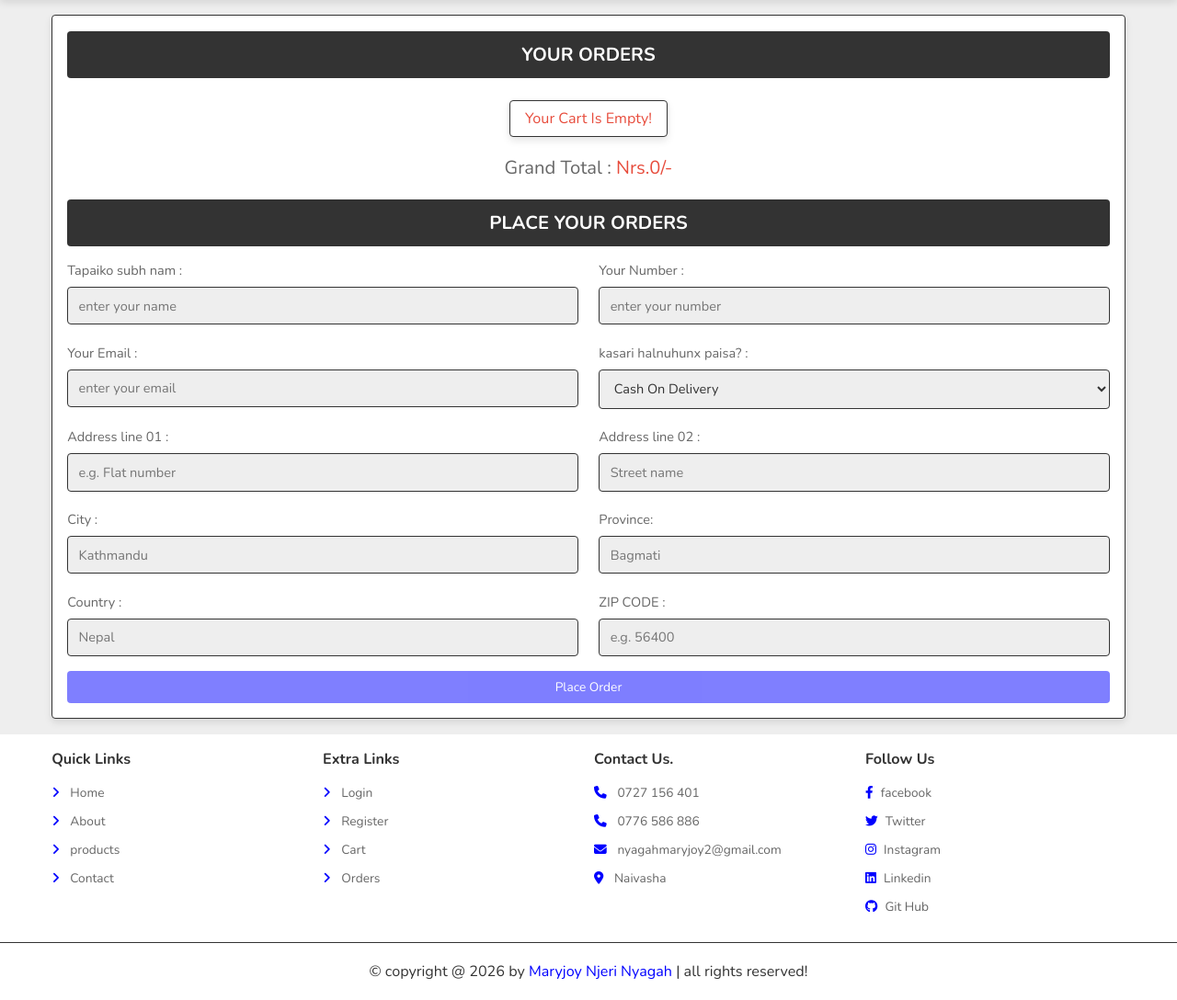
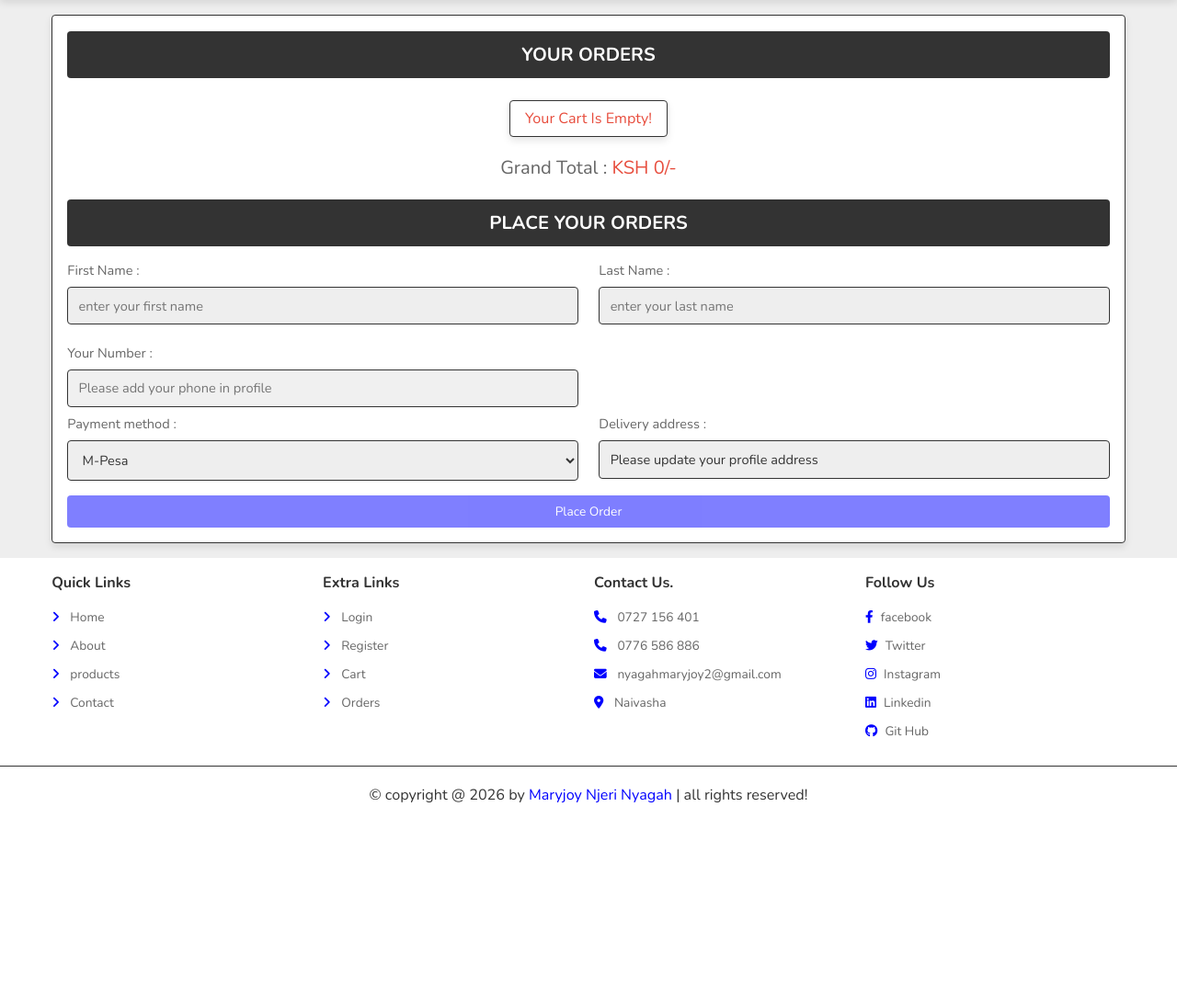
Before and after one commit to nyagahmaryjoy2/e-commerce-website-for-sale-of-car-spare-parts, a PHP site: page /checkout.php in a window 1280 px wide. Shown: the part 59-1147 px from the top of the page at 92% size. After the commit the page ends 932 px from the top, so only its background shows below. Run offline with PHP 8.4, Linux system fonts and the light colour scheme; the visitor is signed in with stand-in values (Sample User, id 1); data that the repository does not hold is empty; some libraries are stand-ins or nearby versions.

Commit message:
EE-commerceWebsite
Final Commit

```diff
--- a/Maryjoy/project/admin/placed_orders.php
+++ b/Maryjoy/project/admin/placed_orders.php
@@ -63,6 +63,7 @@ if(isset($_GET['delete'])){
       <p> Number : <span><?= $fetch_orders['number']; ?></span> </p>
       <p> Address : <span><?= $fetch_orders['address']; ?></span> </p>
       <p> Total products : <span><?= $fetch_orders['total_products']; ?></span> </p>
+      <p> Total items : <span><?= $fetch_orders['total_items']; ?></span> </p>
       <p> Total price : <span>KSH.<?= $fetch_orders['total_price']; ?>/-</span> </p>
       <p> Payment method : <span><?= $fetch_orders['method']; ?></span> </p>
       <form action="" method="post">
--- a/Maryjoy/project/admin/users_accounts.php
+++ b/Maryjoy/project/admin/users_accounts.php
@@ -58,8 +58,12 @@ if(isset($_GET['delete'])){
    ?>
    <div class="box">
       <p> User id : <span><?= $fetch_accounts['id']; ?></span> </p>
+      <p> First Name : <span><?= $fetch_accounts['first_name']; ?></span> </p>
+      <p> Last Name : <span><?= $fetch_accounts['last_name']; ?></span> </p>
       <p> Username : <span><?= $fetch_accounts['name']; ?></span> </p>
       <p> Email : <span><?= $fetch_accounts['email']; ?></span> </p>
+      <p> Phone : <span><?= $fetch_accounts['phone']; ?></span> </p>
+      <p> Address : <span><?= $fetch_accounts['address']; ?></span> </p>
       <a href="users_accounts.php?delete=<?= $fetch_accounts['id']; ?>" onclick="return confirm('delete this account? the user related information will also be delete!')" class="delete-btn">delete</a>
    </div>
    <?php
--- a/Maryjoy/project/cart.php
+++ b/Maryjoy/project/cart.php
@@ -72,11 +72,11 @@ if(isset($_POST['update_qty'])){
       <img src="uploaded_img/<?= $fetch_cart['image']; ?>" alt="">
       <div class="name"><?= $fetch_cart['name']; ?></div>
       <div class="flex">
-         <div class="price">Nrs.<?= $fetch_cart['price']; ?>/-</div>
+         <div class="price">KSH <?= $fetch_cart['price']; ?>/-</div>
          <input type="number" name="qty" class="qty" min="1" max="99" onkeypress="if(this.value.length == 2) return false;" value="<?= $fetch_cart['quantity']; ?>">
          <button type="submit" class="fas fa-edit" name="update_qty"></button>
       </div>
-      <div class="sub-total"> Sub Total : <span>$<?= $sub_total = ($fetch_cart['price'] * $fetch_cart['quantity']); ?>/-</span> </div>
+      <div class="sub-total"> Sub Total : <span>KSH <?= $sub_total = ($fetch_cart['price'] * $fetch_cart['quantity']); ?>/-</span> </div>
       <input type="submit" value="delete item" onclick="return confirm('delete this from cart?');" class="delete-btn" name="delete">
    </form>
    <?php
@@ -89,7 +89,7 @@ if(isset($_POST['update_qty'])){
    </div>
 
    <div class="cart-total">
-      <p>Grand Total : <span>Nrs.<?= $grand_total; ?>/-</span></p>
+      <p>Grand Total : <span>KSH.<?= $grand_total; ?>/-</span></p>
       <a href="shop.php" class="option-btn">Continue Shopping.</a>
       <a href="cart.php?delete_all" class="delete-btn <?= ($grand_total > 1)?'':'disabled'; ?>" onclick="return confirm('delete all from cart?');">Delete All Items ?</a>
       <a href="checkout.php" class="btn <?= ($grand_total > 1)?'':'disabled'; ?>">Proceed to Checkout.</a>
--- a/Maryjoy/project/checkout.php
+++ b/Maryjoy/project/checkout.php
@@ -11,18 +11,23 @@ if(isset($_SESSION['user_id'])){
    header('location:user_login.php');
 };
 
+$select_profile = $conn->prepare("SELECT * FROM `users` WHERE id = ?");
+$select_profile->execute([$user_id]);
+$fetch_profile = $select_profile->fetch(PDO::FETCH_ASSOC);
+
 if(isset($_POST['order'])){
 
-   $name = $_POST['name'];
-   $name = filter_var($name, FILTER_SANITIZE_STRING);
-   $number = $_POST['number'];
+   $first_name = $_POST['first_name'];
+   $first_name = filter_var($first_name, FILTER_SANITIZE_STRING);
+   $last_name = $_POST['last_name'];
+   $last_name = filter_var($last_name, FILTER_SANITIZE_STRING);
+   $name = $first_name . ' ' . $last_name;
+   $number = trim($_POST['number']);
    $number = filter_var($number, FILTER_SANITIZE_STRING);
-   $email = $_POST['email'];
-   $email = filter_var($email, FILTER_SANITIZE_STRING);
-   $method = $_POST['method'];
-   $method = filter_var($method, FILTER_SANITIZE_STRING);
-   $address = 'flat no. '. $_POST['flat'] .', '. $_POST['street'] .', '. $_POST['city'] .', '. $_POST['state'] .', '. $_POST['country'] .' - '. $_POST['pin_code'];
-   $address = filter_var($address, FILTER_SANITIZE_STRING);
+   $email = $fetch_profile['email']; // from profile
+   $method = $_POST['method'] ?? 'cash';
+   $method = in_array($method, ['mpesa','cash']) ? $method : 'cash';
+   $address = $fetch_profile['address'];
    $total_products = $_POST['total_products'];
    $total_price = $_POST['total_price'];
 
@@ -31,13 +36,34 @@ if(isset($_POST['order'])){
 
    if($check_cart->rowCount() > 0){
 
-      $insert_order = $conn->prepare("INSERT INTO `orders`(user_id, name, number, email, method, address, total_products, total_price) VALUES(?,?,?,?,?,?,?,?)");
-      $insert_order->execute([$user_id, $name, $number, $email, $method, $address, $total_products, $total_price]);
-
-      $delete_cart = $conn->prepare("DELETE FROM `cart` WHERE user_id = ?");
-      $delete_cart->execute([$user_id]);
-
-      $message[] = 'order placed successfully!';
+      if(empty($address)){
+         $message[] = 'Please add your delivery address in your profile before placing the order.';
+      } elseif($method === 'mpesa' && empty($fetch_profile['phone'])){
+         $message[] = 'Please add your phone number in your profile before paying with M-Pesa.';
+      } elseif(empty($message)) {
+         if($method === 'mpesa'){
+            $number = $fetch_profile['phone'];
+            include 'mpesa.php';
+            $payment_result = initiate_mpesa_payment($number, $total_price);
+            if($payment_result['success']){
+               $insert_order = $conn->prepare("INSERT INTO `orders`(user_id, name, number, email, method, address, total_products, total_price, total_items, payment_status) VALUES(?,?,?,?,?,?,?,?,?,?)");
+               $insert_order->execute([$user_id, $name, $number, $email, $method, $address, $total_products, $total_price, $_POST['total_items'], 'pending']);
+               $order_id = $conn->lastInsertId();
+               $conn->prepare("UPDATE `orders` SET checkout_request_id = ? WHERE id = ?")->execute([$payment_result['checkoutRequestId'], $order_id]);
+               $delete_cart = $conn->prepare("DELETE FROM `cart` WHERE user_id = ?");
+               $delete_cart->execute([$user_id]);
+               $message[] = 'M-Pesa payment initiated. Please complete payment on your phone. Order will be confirmed upon successful payment.';
+            } else {
+               $message[] = 'Failed to initiate M-Pesa payment: ' . $payment_result['error'];
+            }
+         } else {
+            $insert_order = $conn->prepare("INSERT INTO `orders`(user_id, name, number, email, method, address, total_products, total_price, total_items, payment_status) VALUES(?,?,?,?,?,?,?,?,?,?)");
+            $insert_order->execute([$user_id, $name, $number, $email, $method, $address, $total_products, $total_price, $_POST['total_items'], 'pending']);
+            $delete_cart = $conn->prepare("DELETE FROM `cart` WHERE user_id = ?");
+            $delete_cart->execute([$user_id]);
+            $message[] = 'Cash order placed successfully. Please prepare payment on delivery.';
+         }
+      }
    }else{
       $message[] = 'your cart is empty';
    }
@@ -74,6 +100,7 @@ if(isset($_POST['order'])){
       <div class="display-orders">
       <?php
          $grand_total = 0;
+         $total_items = 0;
          $cart_items[] = '';
          $select_cart = $conn->prepare("SELECT * FROM `cart` WHERE user_id = ?");
          $select_cart->execute([$user_id]);
@@ -82,8 +109,9 @@ if(isset($_POST['order'])){
                $cart_items[] = $fetch_cart['name'].' ('.$fetch_cart['price'].' x '. $fetch_cart['quantity'].') - ';
                $total_products = implode($cart_items);
                $grand_total += ($fetch_cart['price'] * $fetch_cart['quantity']);
+               $total_items += $fetch_cart['quantity'];
       ?>
-         <p> <?= $fetch_cart['name']; ?> <span>(<?= '$'.$fetch_cart['price'].'/- x '. $fetch_cart['quantity']; ?>)</span> </p>
+               <p> <?= $fetch_cart['name']; ?> <span>(<?= 'KSH '.$fetch_cart['price'].'/- x '. $fetch_cart['quantity']; ?>)</span> </p>
       <?php
             }
          }else{
@@ -92,56 +120,38 @@ if(isset($_POST['order'])){
       ?>
          <input type="hidden" name="total_products" value="<?= $total_products; ?>">
          <input type="hidden" name="total_price" value="<?= $grand_total; ?>" value="">
-         <div class="grand-total">Grand Total : <span>Nrs.<?= $grand_total; ?>/-</span></div>
+         <input type="hidden" name="total_items" value="<?= $total_items; ?>">
+         <div class="grand-total">Grand Total : <span>KSH <?= $grand_total; ?>/-</span></div>
       </div>
 
       <h3>place your orders</h3>
 
       <div class="flex">
          <div class="inputBox">
-            <span>Tapaiko subh nam :</span>
-            <input type="text" name="name" placeholder="enter your name" class="box" maxlength="20" required>
+            <span>First Name :</span>
+            <input type="text" name="first_name" placeholder="enter your first name" class="box" maxlength="20" value="<?= $fetch_profile['first_name']; ?>" required>
+         </div>
+         <div class="inputBox">
+            <span>Last Name :</span>
+            <input type="text" name="last_name" placeholder="enter your last name" class="box" maxlength="20" value="<?= $fetch_profile['last_name']; ?>" required>
          </div>
          <div class="inputBox">
             <span>Your Number :</span>
-            <input type="number" name="number" placeholder="enter your number" class="box" min="0" max="9999999999" onkeypress="if(this.value.length == 10) return false;" required>
+            <input type="text" name="number" id="paymentNumber" placeholder="enter your number" class="box" value="<?= $fetch_profile['phone']; ?>" required>
          </div>
+      </div>
+
+      <div class="flex">
          <div class="inputBox">
-            <span>Your Email :</span>
-            <input type="email" name="email" placeholder="enter your email" class="box" maxlength="50" required>
-         </div>
-         <div class="inputBox">
-            <span>kasari halnuhunx paisa? :</span>
-            <select name="method" class="box" required>
-               <option value="cash on delivery">Cash On Delivery</option>
-               <option value="credit card">Credit Card</option>
-               <option value="paytm">eSewa</option>
-               <option value="paypal">Khalti</option>
+            <span>Payment method :</span>
+            <select name="method" id="paymentMethod" class="box">
+               <option value="mpesa">M-Pesa</option>
+               <option value="cash">Cash</option>
             </select>
          </div>
          <div class="inputBox">
-            <span>Address line 01 :</span>
-            <input type="text" name="flat" placeholder="e.g. Flat number" class="box" maxlength="50" required>
-         </div>
-         <div class="inputBox">
-            <span>Address line 02 :</span>
-            <input type="text" name="street" placeholder="Street name" class="box" maxlength="50" required>
-         </div>
-         <div class="inputBox">
-            <span>City :</span>
-            <input type="text" name="city" placeholder="Kathmandu" class="box" maxlength="50" required>
-         </div>
-         <div class="inputBox">
-            <span>Province:</span>
-            <input type="text" name="state" placeholder="Bagmati" class="box" maxlength="50" required>
-         </div>
-         <div class="inputBox">
-            <span>Country :</span>
-            <input type="text" name="country" placeholder="Nepal" class="box" maxlength="50" required>
-         </div>
-         <div class="inputBox">
-            <span>ZIP CODE :</span>
-            <input type="number" min="0" name="pin_code" placeholder="e.g. 56400" min="0" max="999999" onkeypress="if(this.value.length == 6) return false;" class="box" required>
+            <span>Delivery address :</span>
+            <input type="text" class="box" value="<?= $fetch_profile['address'] ?: 'Please update your profile address'; ?>" readonly>
          </div>
       </div>
 
@@ -166,6 +176,26 @@ if(isset($_POST['order'])){
 <?php include 'components/footer.php'; ?>
 
 <script src="js/script.js"></script>
+<script>
+const paymentMethod = document.getElementById('paymentMethod');
+const paymentNumber = document.getElementById('paymentNumber');
+const profilePhone = '<?= addslashes($fetch_profile['phone']); ?>';
 
+function updatePaymentNumber() {
+   if(paymentMethod.value === 'mpesa'){
+      paymentNumber.value = profilePhone;
+      paymentNumber.readOnly = true;
+      paymentNumber.placeholder = profilePhone ? '' : 'Please add your phone in profile';
+      paymentNumber.style.backgroundColor = '#f0f0f0';
+   } else {
+      paymentNumber.readOnly = false;
+      paymentNumber.placeholder = 'enter your number';
+      paymentNumber.style.backgroundColor = '';
+   }
+}
+
+paymentMethod.addEventListener('change', updatePaymentNumber);
+updatePaymentNumber();
+</script>
 </body>
 </html>
--- a/Maryjoy/project/components/admin_header.php
+++ b/Maryjoy/project/components/admin_header.php
@@ -20,6 +20,7 @@
          <a href="../admin/dashboard.php">Home</a>
          <a href="../admin/products.php">Products</a>
          <a href="../admin/placed_orders.php">Orders</a>
+         <a href="../admin/mpesa_settings.php">M-Pesa Settings</a>
          <a href="../admin/admin_accounts.php">Admins</a>
          <a href="../admin/users_accounts.php">Users</a>
          <a href="../admin/messages.php">Messages</a>
--- a/Maryjoy/project/components/user_header.php
+++ b/Maryjoy/project/components/user_header.php
@@ -50,7 +50,7 @@
             $fetch_profile = $select_profile->fetch(PDO::FETCH_ASSOC);
          ?>
          <p><?= $fetch_profile["name"]; ?></p>
-         <a href="update_user.php" class="btn">Update Profile.</a>
+         <a href="view_profile.php" class="btn">View Profile</a>
          <div class="flex-btn">
             <a href="user_register.php" class="option-btn">Register.</a>
             <a href="user_login.php" class="option-btn">Login.</a>
--- a/Maryjoy/project/orders.php
+++ b/Maryjoy/project/orders.php
@@ -54,6 +54,7 @@ if(isset($_SESSION['user_id'])){
       <p>Address : <span><?= $fetch_orders['address']; ?></span></p>
       <p>Payment Method : <span><?= $fetch_orders['method']; ?></span></p>
       <p>Your orders : <span><?= $fetch_orders['total_products']; ?></span></p>
+      <p>Total items : <span><?= $fetch_orders['total_items']; ?></span></p>
       <p>Total price : <span>Nrs.<?= $fetch_orders['total_price']; ?>/-</span></p>
       <p> Payment status : <span style="color:<?php if($fetch_orders['payment_status'] == 'pending'){ echo 'red'; }else{ echo 'green'; }; ?>"><?= $fetch_orders['payment_status']; ?></span> </p>
    </div>
--- a/Maryjoy/project/wishlist.php
+++ b/Maryjoy/project/wishlist.php
@@ -70,7 +70,7 @@ if(isset($_GET['delete_all'])){
       <img src="uploaded_img/<?= $fetch_wishlist['image']; ?>" alt="">
       <div class="name"><?= $fetch_wishlist['name']; ?></div>
       <div class="flex">
-         <div class="price">Nrs.<?= $fetch_wishlist['price']; ?>/-</div>
+         <div class="price">KSH. <?= $fetch_wishlist['price']; ?>/-</div>
          <input type="number" name="qty" class="qty" min="1" max="99" onkeypress="if(this.value.length == 2) return false;" value="1">
       </div>
       <input type="submit" value="add to cart" class="btn" name="add_to_cart">
@@ -85,7 +85,7 @@ if(isset($_GET['delete_all'])){
    </div>
 
    <div class="wishlist-total">
-      <p>Grand Total : <span>Nrs.<?= $grand_total; ?>/-</span></p>
+      <p>Grand Total : <span>KSH.<?= $grand_total; ?>/-</span></p>
       <a href="shop.php" class="option-btn">Continue Shopping.</a>
       <a href="wishlist.php?delete_all" class="delete-btn <?= ($grand_total > 1)?'':'disabled'; ?>" onclick="return confirm('delete all from wishlist?');">delete all item</a>
    </div>
```
Also changed, not shown: Maryjoy/project/admin/mpesa_settings.php (added, +69 -0 lines), Maryjoy/project/components/config.php (added, +11 -0 lines), Maryjoy/project/mpesa.php (added, +110 -0 lines), Maryjoy/project/mpesa_callback.php (added, +39 -0 lines), Maryjoy/project/update_user.php (+123 -11 lines), Maryjoy/project/view_profile.php (added, +59 -0 lines), Maryjoy/project/uploaded_img/category3.jpg (added), Maryjoy/project/uploaded_img/category6.jpg (added), Maryjoy/project/uploaded_img/dish-1.jpg (added), Maryjoy/project/uploaded_img/menu-2.jpg (added), Maryjoy/project/uploaded_img/menu-6.jpg (added), Maryjoy/project/uploaded_img/menu-7.jpg (added).
